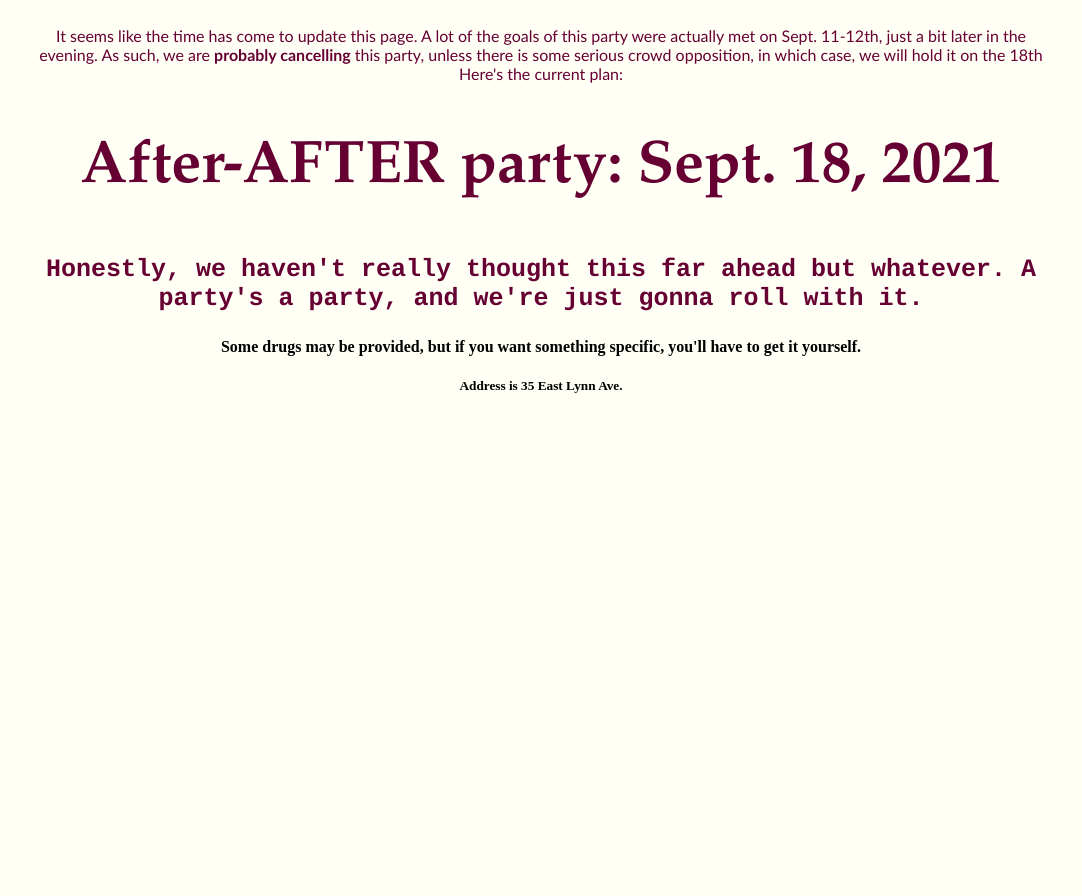
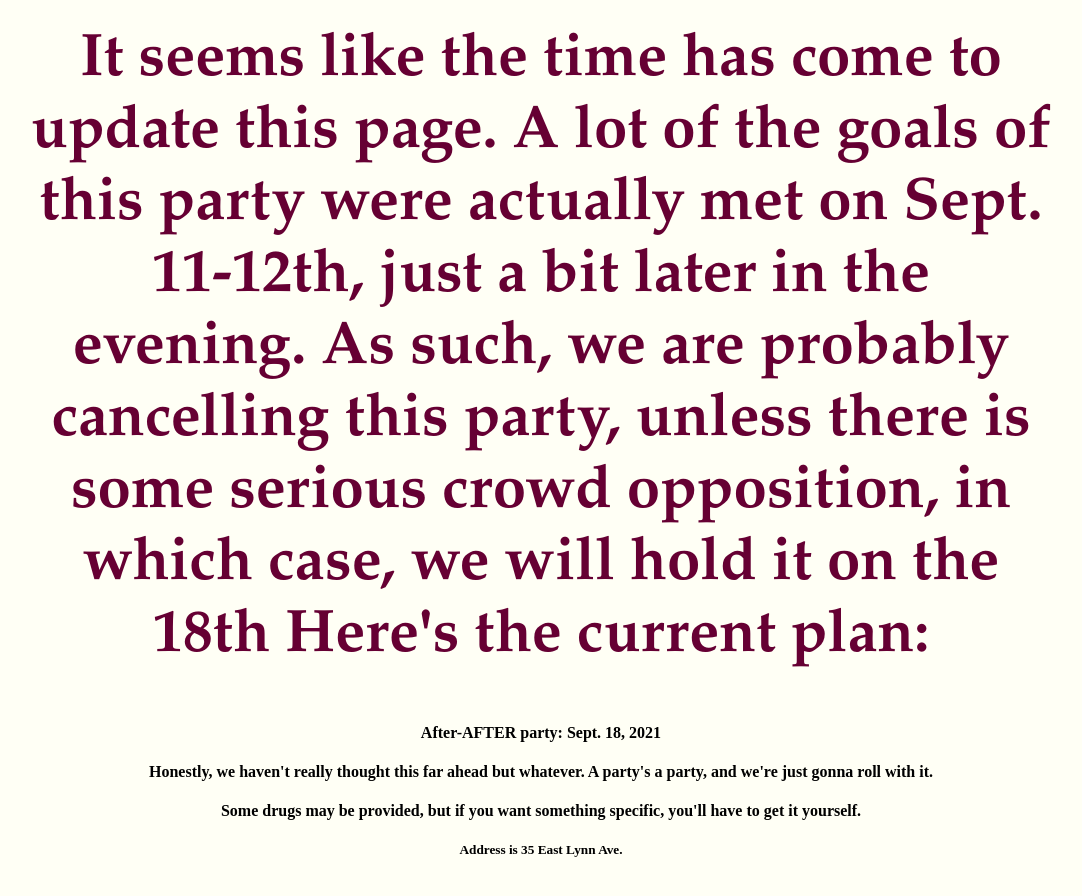
Before and after one commit to AssafBarNatan/Wedding, a plain HTML site: page secret/index.html in a window 1280 px wide. Shown: the part 340-1236 px from the top of the page, without its empty margins (99-1181 px from the left). Before the commit the page ends 800 px from the top, so only its background shows below. Drawn offline with Linux system fonts and the light colour scheme.

Commit message:
resizes secret party

```diff
--- a/secret/index.html
+++ b/secret/index.html
@@ -17,20 +17,20 @@
       If you are interested in lovey-dovey "boring" wedding stuff, click <a href="../index.html"> HERE </a>
     </h2>
 
-    <p>
+    <h2>
     It seems like the time has come to update this page. A lot of the goals of this party were actually met
     on Sept. 11-12th, just a bit later in the evening. As such, we are <b>probably cancelling</b> this party,
     unless there is some serious crowd opposition, in which case, we will hold it on the 18th
 
     Here's the current plan:
-    </p>
-    <h2>
+    </h2>
+    <h4>
       After-AFTER party: Sept. 18, 2021
-    </h2>
-    <h3>
+    </h4>
+    <h4>
       Honestly, we haven't really thought this far ahead but whatever. A party's a party, and
       we're just gonna roll with it.
-    </h3>
+    </h4>
     <h4>
       Some drugs may be provided, but if you want something specific, you'll have to get
       it yourself.
```
